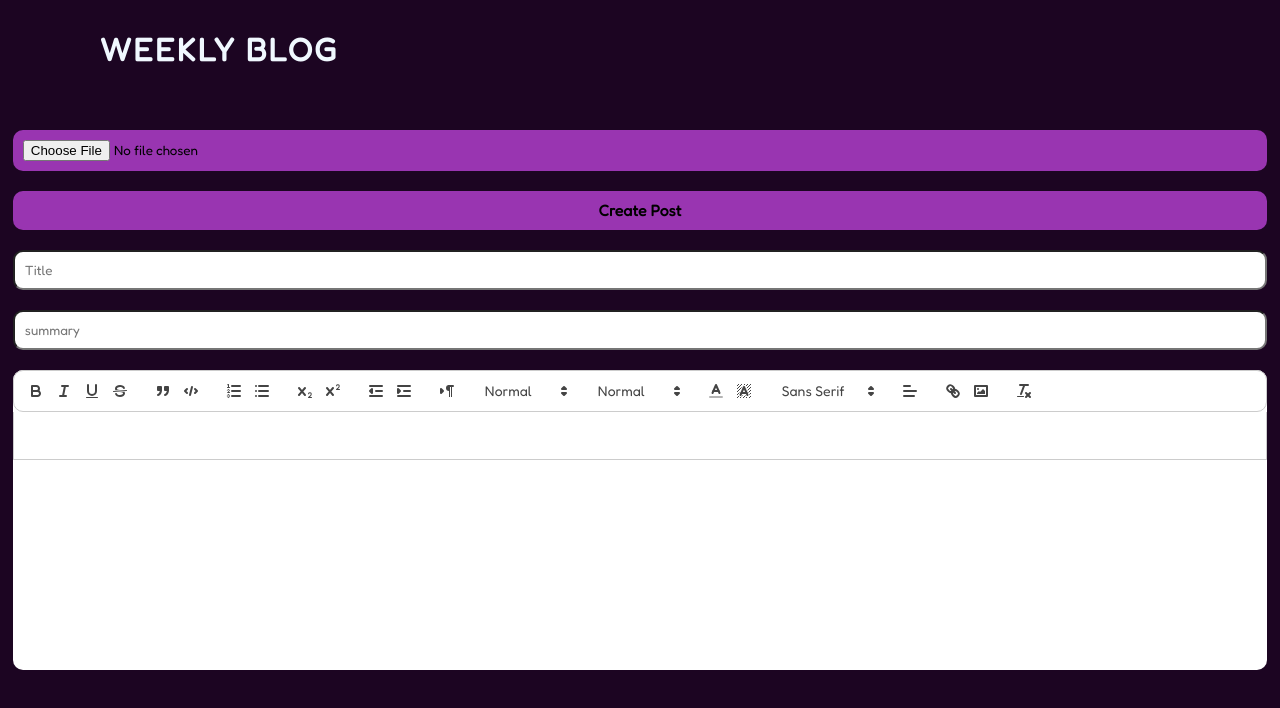
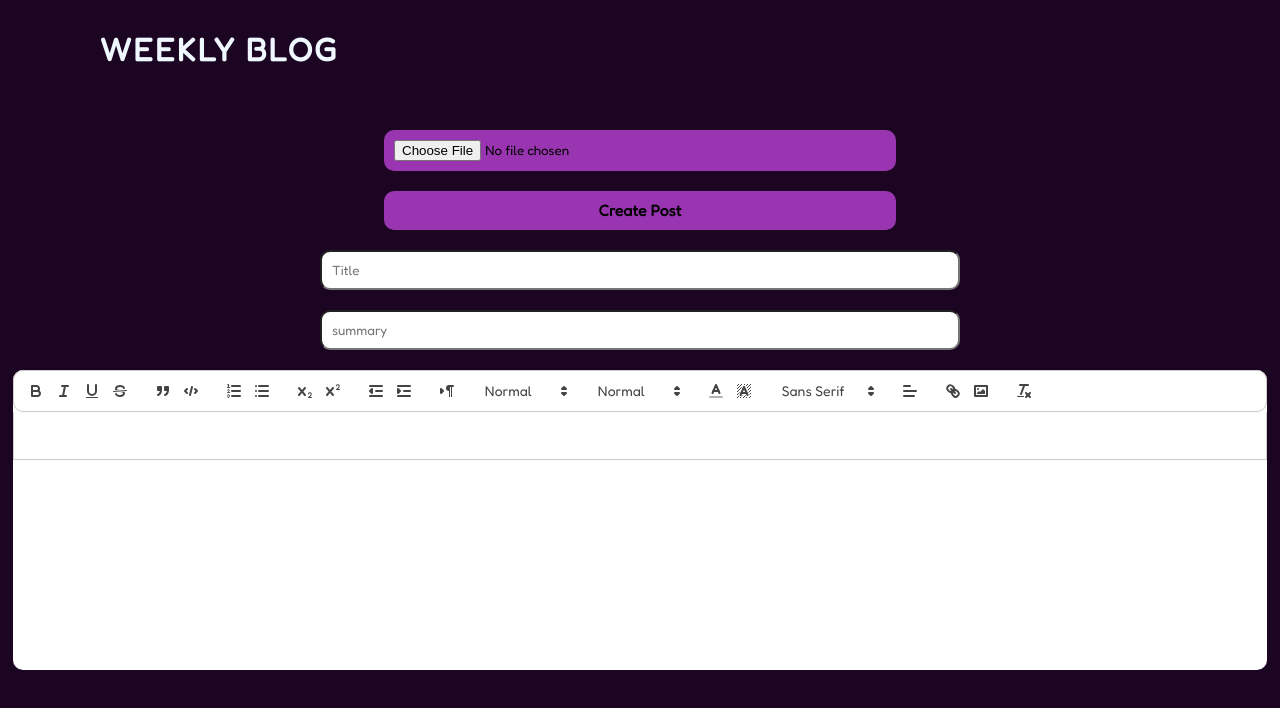
Before and after one commit to theDarkHorse17/weeklyblog, a React (Create React App) app: page /create in a window 1280 px wide. Shown: the top 708 px of the page. Built offline with nearby package versions, Linux system fonts and the light colour scheme; a web font is replaced by a local one.

Commit message:
fixed the ui A BOIT

```diff
--- a/src/App.css
+++ b/src/App.css
@@ -10,6 +10,16 @@
     user-select: none;
 
 }
+#pfp{
+    width: 50px; /* Adjust the width and height as needed */
+    height: 50px; /* Make sure both width and height are the same */
+     /* Set your desired background color */
+    border-radius: 50%;
+    text-align: center;
+    font-size: 24px;
+    padding-top: 10px;
+    color: #ffffff;
+}
 #cp {
     background-color: #1c0522;
     height: 100vh;
@@ -21,7 +31,7 @@
 }
 
 #csf{
-    width: 98%;
+    width: 40%;
     padding-top: 10px;
     padding: 10px;
     margin-bottom: 20px;
@@ -31,7 +41,7 @@
     cursor: pointer;
 }
 #pst{
-    width: 98%;
+    width: 40%;
     padding-top: 10px;
     padding: 10px;
     margin-bottom: 20px;
@@ -45,10 +55,11 @@
   }
 
 #blk1{
-    width: 98%;
+    width: 50%;
     padding: 10px;
     margin-bottom: 20px;
     border-radius: 10px;
+
 }
 #err{
     margin-top: 20px;
--- a/src/Header.js
+++ b/src/Header.js
@@ -22,7 +22,6 @@ export default function Matha(){
         setuser(userInfo);
       });
   }, []);
-
   async function logout(ev) {
     ev.preventDefault();
 
@@ -125,6 +124,9 @@ export default function Matha(){
                 <>
                 <li><a href='/create' id='create'>Create Post</a></li>
                 <li><a href='/logout' id='logout' onClick={logout} >Logout</a></li>
+                <div id='pfp'>
+                <p>id:{user.email}</p>
+                </div>
                 </>
             )}
             {!user &&(
--- a/src/pages/PostPage.js
+++ b/src/pages/PostPage.js
@@ -58,7 +58,7 @@ export default function PostPage() {
         );
     } else {
         // Redirect to another page when the user is not the author
-        history('/login'); // Replace '/another-page' with the desired URL
+        //history('/login'); // Replace '/another-page' with the desired URL
     }
 
     return (
```
